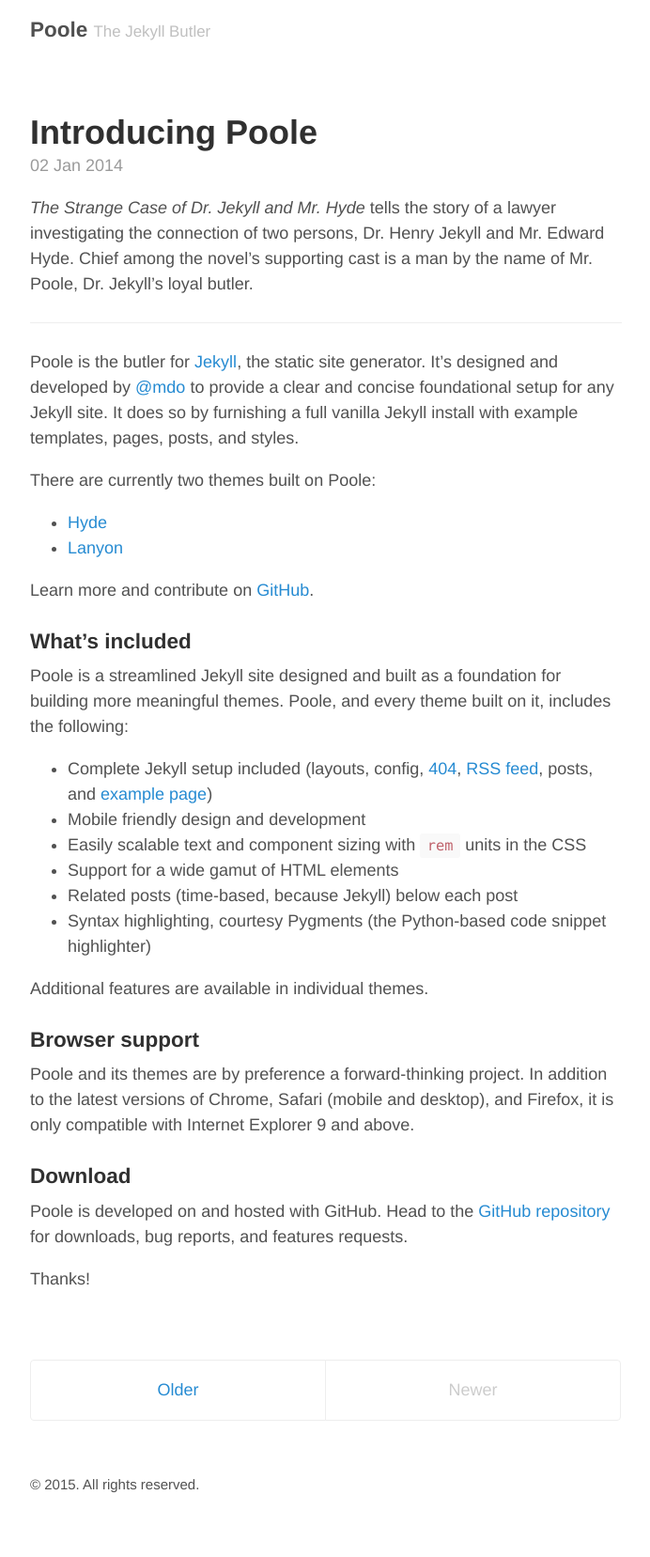
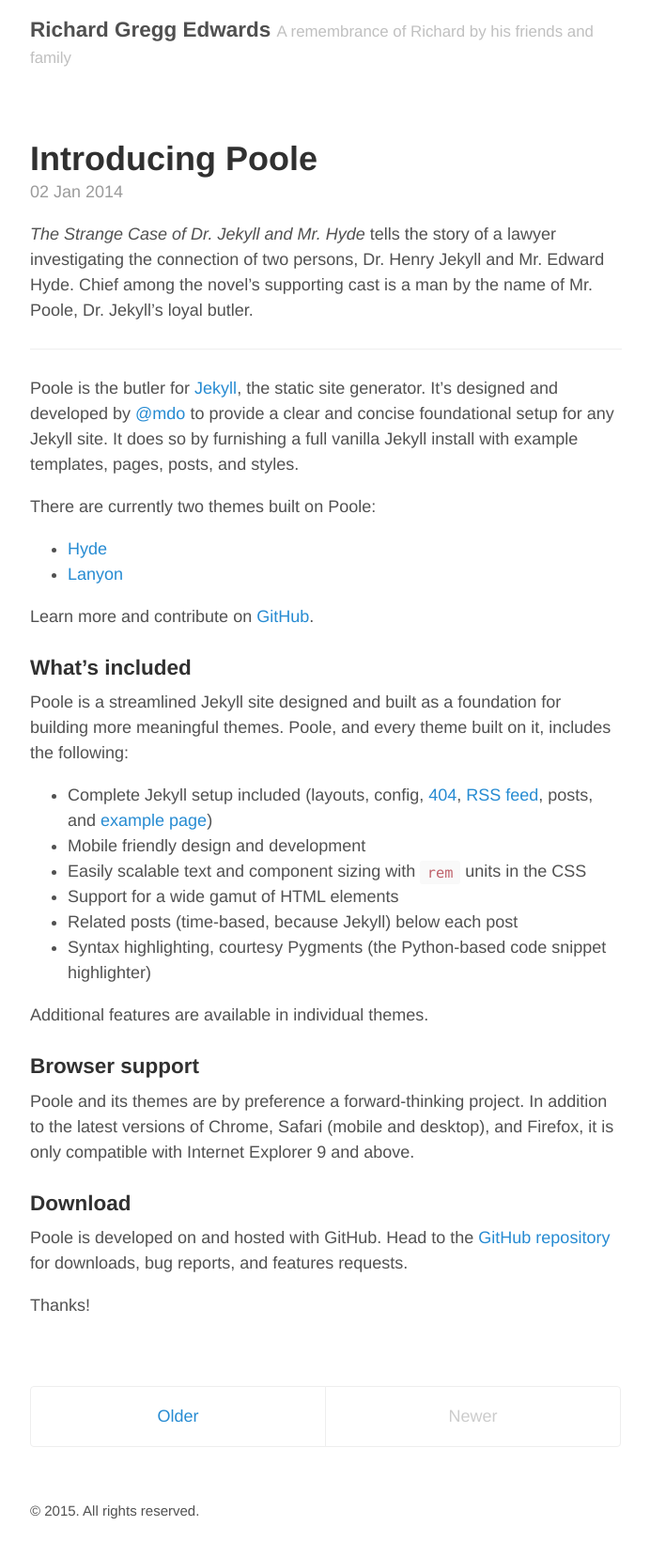
Before and after one commit to oneofakindgentleman/oneofakindgentleman.github.io, a Jekyll site: the page built from index.html, in a window 1280 px wide. Shown: the whole page at 94% size, without its empty margins (293-985 px from the left). Built offline with Jekyll 4.4.1, drawn with Linux system fonts in a browser that asks for light colours; the list of posts is cut into pages by our own code; before the commit the page ends 1629 px from its top, so only the background shows below that; some of the changed lines change nothing that is shown.

Commit message:
update settings for richard's site

```diff
--- a/_config.yml
+++ b/_config.yml
@@ -5,9 +5,9 @@
 relative_permalinks: true
 
 # Setup
-title:               Poole
-tagline:             The Jekyll Butler
-url:                 http://getpoole.com
+title:               Richard Gregg Edwards
+tagline:             A remembrance of Richard by his friends and family
+url:
 paginate:            1
 baseurl:             ""
 
@@ -20,11 +20,11 @@
 
 # About/contact
 author:
-  name:              Mark Otto
-  url:               https://twitter.com/mdo
-  email:             markdotto@gmail.com
+  name:
+  url:
+  email:             oneofakindgentleman@gmail.com
 
 # Custom vars
-version:             2.0.0
+version:             1.0.0
 github:
-  repo:              https://github.com/poole/poole
+  repo:              https://github.com/oneofakindgentleman/oneofakindgentleman.github.io
```
